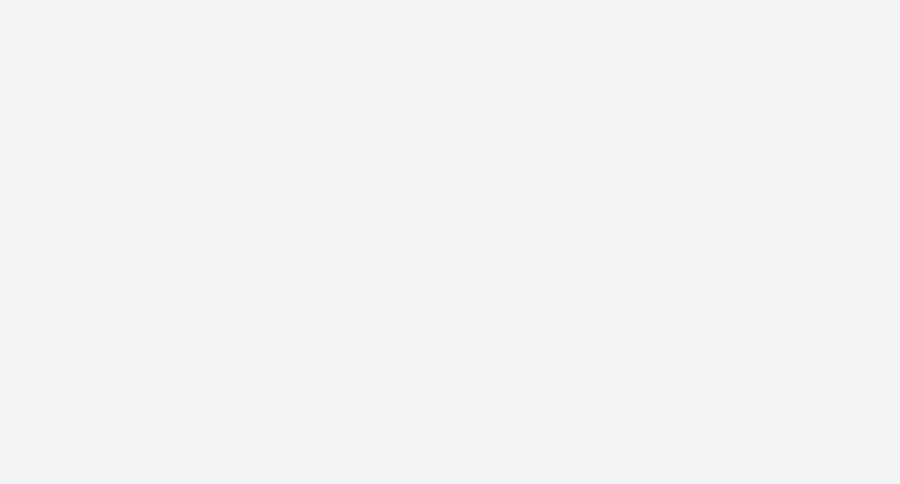
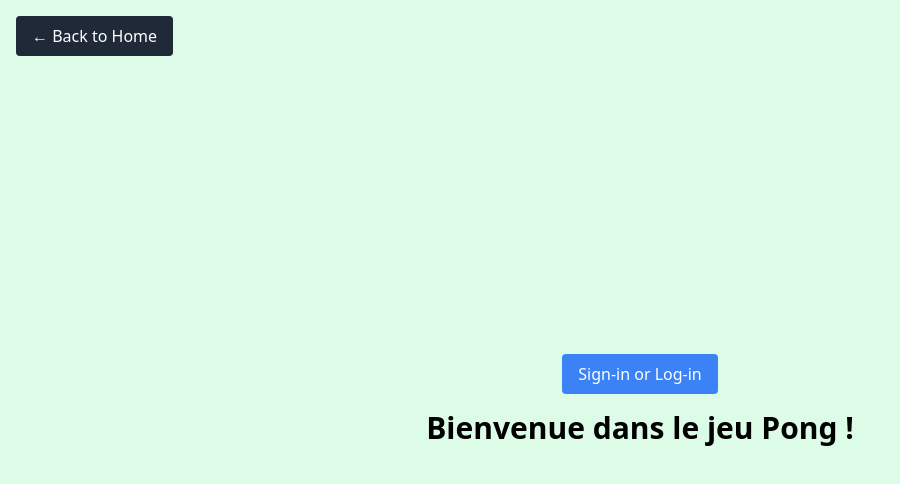
Before and after one commit to TheRealBeaubol/ft_transcendence, a React (Vite) app in the folder frontend/: page /game in a window 1280 px wide. Shown: the top 484 px of the page, without its empty margins (0-900 px from the left). Built offline with nearby package versions, Linux system fonts and the light colour scheme.

Commit message:
Test SPA

```diff
--- a/frontend/src/App.tsx
+++ b/frontend/src/App.tsx
@@ -1,12 +1,27 @@
 import React from 'react';
-import Pong from './components/Pong';
+import { useNavigate } from 'react-router-dom';
 
-function App() {
-  return (
-    <div className="min-h-screen flex items-center justify-center bg-gray-100">
-      <Pong />
-    </div>
-  );
-}
+const App: React.FC = () => {
+	const navigate = useNavigate();
+
+	return (
+
+		<div className="min-h-screen flex items-center justify-center bg-gray-100">
+
+			<div className = "flex flex-col items-center space-y-4">
+
+				<button onClick={() => navigate('/game')} className="px-4 py-2 bg-blue-500 text-white rounded hover:bg-blue-600">
+					Aller au jeu
+				</button>
+
+				<button onClick={() => navigate('/login')} className="px-4 py-2 bg-blue-500 text-white rounded hover:bg-blue-600">
+					Sign-in or Log-in
+				</button>
+
+			</div>
+
+		</div>
+	);
+};
 
 export default App;
--- a/frontend/src/components/Pong.tsx
+++ /dev/null
@@ -1,5 +0,0 @@
-import React, { useEffect, useRef } from 'react';
-
-const Pong: React.FC = () => {};
-
-export default Pong;
--- a/frontend/src/main.tsx
+++ b/frontend/src/main.tsx
@@ -1,10 +1,27 @@
 import React from 'react';
 import ReactDOM from 'react-dom/client';
+import { BrowserRouter, Routes, Route } from 'react-router-dom';
 import App from './App';
+import Game from './pages/Game';
+import Login from './pages/Login';
 import './index.css';
 
 ReactDOM.createRoot(document.getElementById('root')!).render(
-  <React.StrictMode>
-    <App />
-  </React.StrictMode>
+
+	<React.StrictMode>
+
+		<BrowserRouter>
+
+			<Routes>
+
+				<Route path="/" element={<App />} />
+				<Route path="/game" element={<Game />} />
+				<Route path="/login" element={<Login />} />
+
+			</Routes>
+
+		</BrowserRouter>
+
+	</React.StrictMode>
+
 );
--- /dev/null
+++ b/frontend/src/pages/Game.tsx
@@ -0,0 +1,32 @@
+import React from 'react';
+import { useNavigate } from 'react-router-dom';
+
+const Game: React.FC = () => {
+  const navigate = useNavigate();
+
+  return (
+
+    <div className="min-h-screen bg-green-100 relative">
+
+    	<button onClick={() => navigate('/')} className="absolute top-4 left-4 px-4 py-2 bg-gray-800 text-white rounded hover:bg-gray-700">
+        	← Back to Home
+      	</button>
+
+      	<div className="min-h-screen flex flex-col items-center justify-center space-y-4">
+
+			<button onClick={() => navigate('/login')} className="px-4 py-2 bg-blue-500 text-white rounded hover:bg-blue-600">
+		        Sign-in or Log-in
+        	</button>
+
+        	<h1 className="text-3xl font-bold">
+          		Bienvenue dans le jeu Pong !
+        	</h1>
+
+		</div>
+
+	</div>
+
+	);
+};
+
+export default Game;
--- /dev/null
+++ b/frontend/src/pages/Login.tsx
@@ -0,0 +1,31 @@
+import React from 'react';
+import { useNavigate } from 'react-router-dom';
+
+const Login: React.FC = () => {
+  const navigate = useNavigate();
+
+  return (
+
+	<div className="min-h-screen bg-green-100 relative">
+
+    	<button onClick={() => navigate('/')} className="absolute top-4 left-4 px-4 py-2 bg-gray-800 text-white rounded hover:bg-gray-700">
+    		← Back to Home
+    	</button>
+
+        <div className="min-h-screen flex flex-col items-center justify-center space-y-4">
+
+            <button onClick={() => navigate('/game')} className="px-4 py-2 bg-blue-500 text-white rounded hover:bg-blue-600">
+                    Aller au jeu
+            </button>
+
+        	<h1 className="text-3xl font-bold">
+        	    Register Here
+        	</h1>
+
+      	</div>
+
+    </div>
+  );
+};
+
+export default Login;
```
Also changed, not shown: 1 other file (tests, documents, lock files or other folders).
